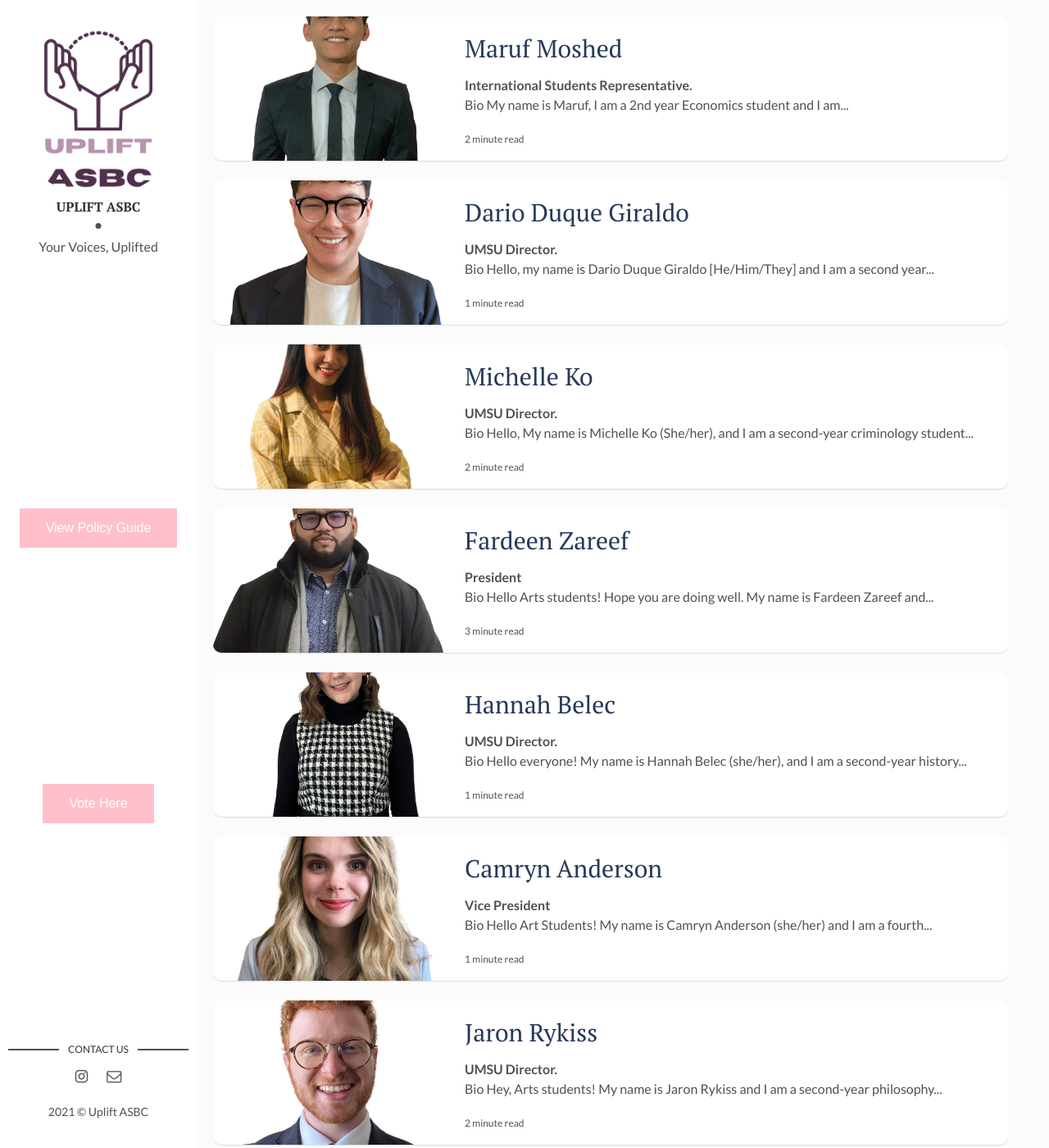
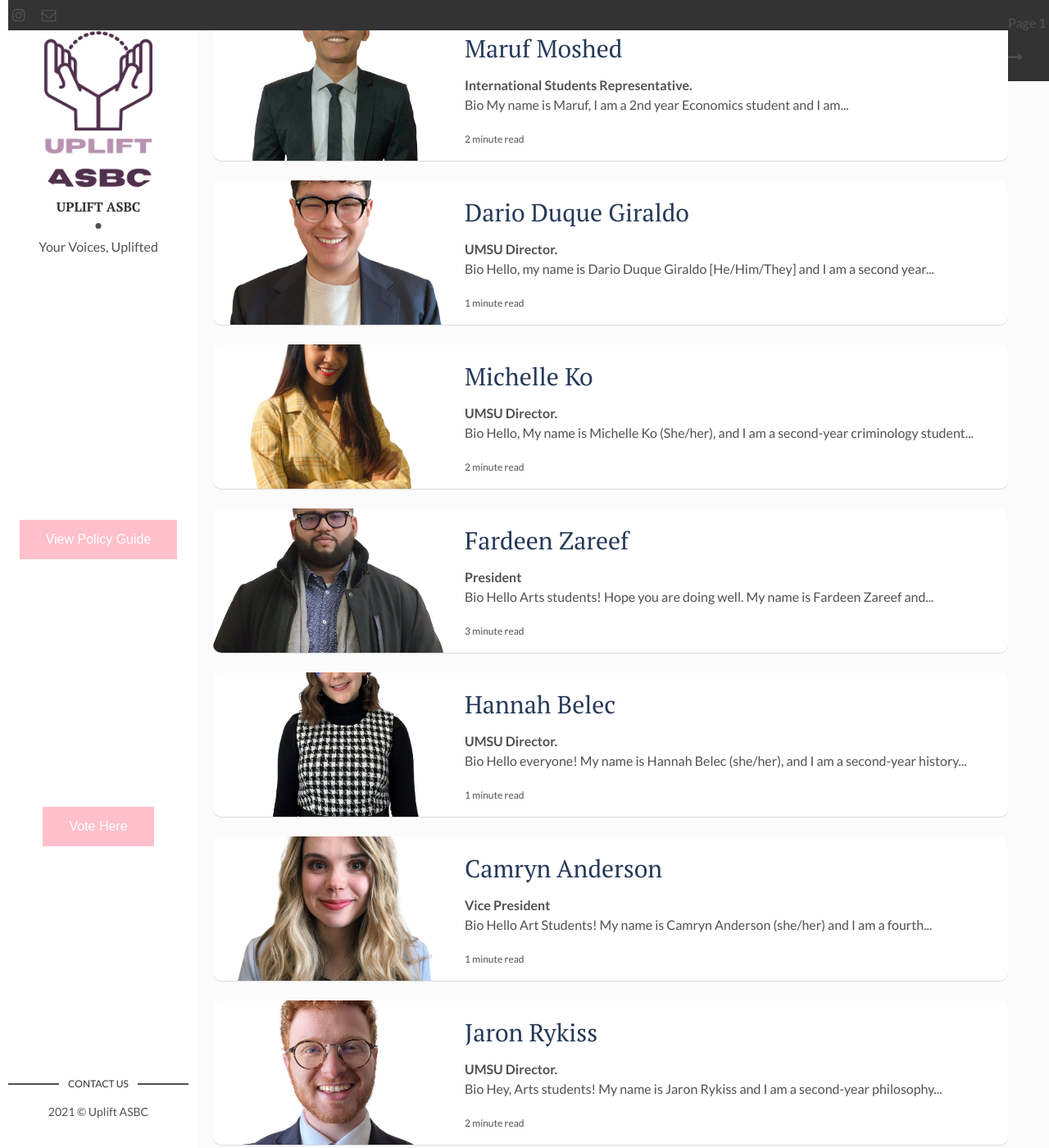
Before and after one commit to Marshmallows7920/upliftasbc-website, a Jekyll site: the page built from index.html, in a window 1280 px wide and 1400 px high. Shown: the whole window at 82% size. Built offline with Jekyll 4.4.1, drawn with Linux system fonts in a browser that asks for light colours; the list of posts is cut into pages by our own code.

Commit message:
added styling for a navigation bar

```diff
--- a/_includes/head.html
+++ b/_includes/head.html
@@ -85,4 +85,41 @@
 	<link rel="stylesheet" href="{{ "/assets/fonts/font-awesome/css/font-awesome.min.css" | prepend: site.baseurl }}">
 	<!-- Styles -->
 	<link rel="stylesheet" href="{{ "/assets/css/main.css" | prepend: site.baseurl }}">
+
+  <!-- Style for Navigation Bar -->
+  <style>
+    body {margin:0;}
+
+    ul {
+      list-style-type: none;
+      margin: 0;
+      padding: 0;
+      overflow: hidden;
+      background-color: #333;
+      position: fixed;
+      top: 0;
+      width: 100%;
+    }
+
+    li {
+      float: left;
+    }
+
+    li a {
+      display: block;
+      color: white;
+      text-align: center;
+      padding: 14px 16px;
+      text-decoration: none;
+    }
+
+    li a:hover:not(.active) {
+      background-color: #111;
+    }
+
+    .active {
+      background-color: #4CAF50;
+    }
+    </style>
+
 </head>
```
